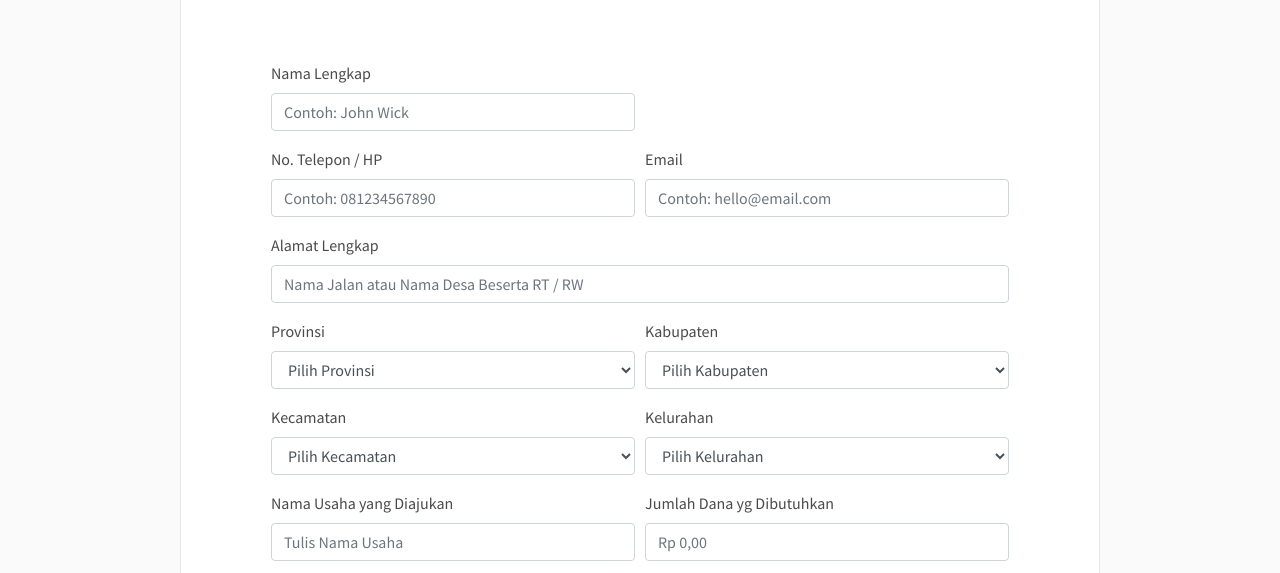
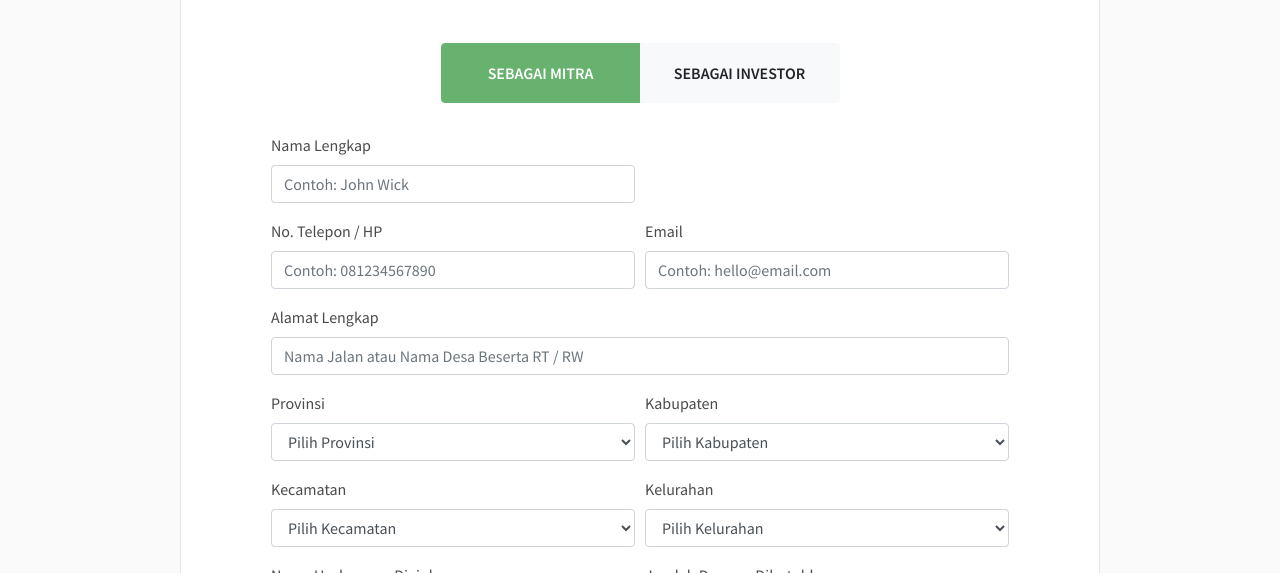
Before and after one commit to uiuxmsmb/oriweb, a website: page layanan-kemitraan-mitra.html in a window 1280 px wide. Shown: the part 527-1100 px from the top of the page. Drawn offline with nearby package versions, Linux system fonts and the light colour scheme; files whose address does not match are found by name.

Commit message:
kemitraan mitra

```diff
--- a/layanan-kemitraan-mitra.html
+++ b/layanan-kemitraan-mitra.html
@@ -86,7 +86,12 @@
             <div class="inner-content">
               <h4>Deskripsi Singkat</h4>
               <p>Lorem ipsum dolor sit amet, consectetur adipiscing elit. Nulla vitae aliquam nunc. Nulla facilisi. In efficitur magna lacus, eget ornare dolor pellentesque a. Aenean sit amet est finibus, pharetra turpis vel.</p>
-              <br><br>
+              <div class="text-center">
+                <div class="btn-group btn-kemitraan" role="group">
+                  <a href="layanan-kemitraan-investor.html" class="btn btn-success btn-large">Sebagai Mitra</a>
+                  <a href="layanan-kemitraan-investor.html" class="btn btn-light btn-large">Sebagai Investor</a>
+                </div><!-- /.btn-group -->
+              </div><!-- /.text-center -->
               <form>
                 <div class="form-row">
                   <div class="form-group col-lg-6">
--- a/scss/style.scss
+++ b/scss/style.scss
@@ -1011,3 +1011,11 @@ footer {
         }
     }
 }
+
+// Kemitraan
+.btn-kemitraan {
+    margin: $gap 0;
+    .btn {
+        width: 200px;
+    }
+}
```
Also changed, not shown: assets/css/style.css.
